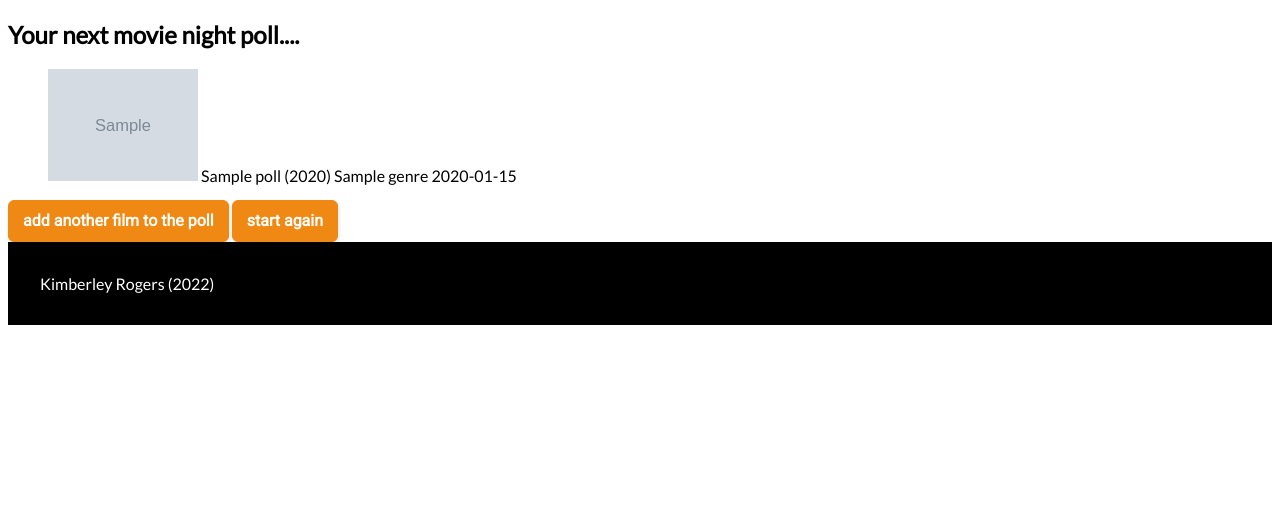
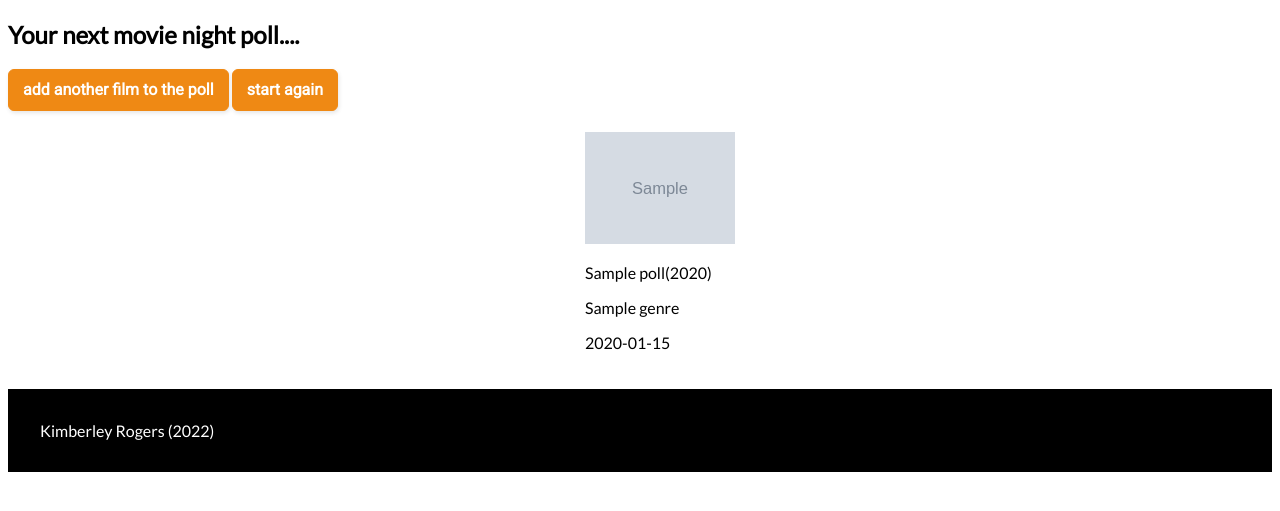
Before and after one commit to kimberleyrogers/movie-night, a Flask app: page /your_poll in a window 1280 px wide. Shown: the part 167-678 px from the top of the page. Run offline with Flask 2, Linux system fonts and the light colour scheme; grey boxes marked "Sample" are stand-in pictures; a database or web service that is not in the repository returns one stand-in record (values such as "Sample title"); some libraries are stand-ins or nearby versions; some web fonts are replaced.

Commit message:
poll page displays dynamically if there is or isn't content

```diff
--- a/app.py
+++ b/app.py
@@ -132,10 +132,11 @@ def add_poll_action():
 @app.route('/your_poll')
 def your_poll():
     poll_content = functions.sql_fetch('SELECT imdb_id, title, img_src, runtime_mins, genre, release_year from poll;')
-    # if poll_content:
-    return render_template('your_poll.html', poll_content = poll_content)
-    # else:
-    #     return render_template('your_poll.html')
+    if poll_content:
+        return render_template('your_poll.html', poll_content = poll_content)
+    else:
+        poll_empty_message = "Your poll is empty. Search for a movie to add to your next movie night poll."
+        return render_template('your_poll.html', poll_empty_message = poll_empty_message)
 
 @app.route('/clear_poll_action')
 def clear_poll_action():
--- a/static/styles.css
+++ b/static/styles.css
@@ -136,7 +136,6 @@ li {
     font-size: 50px;
 }
 
-
 /* for page 'about.html' */
 #about_page_container {
     display: grid;
@@ -222,6 +221,24 @@ li {
     border: 3px solid white;
 }
 
+/* for page 'your_poll.html */
+#your_poll_container {
+    display: grid;
+    grid-template-rows: auto 1fr;
+}
+
+#your_poll_movies {
+    display: flex;
+    flex-wrap: wrap;
+    justify-content: center;
+}
+
+#your_poll_movie {
+    flex: 1 1 150px;
+    flex: 0 1 150px;
+    margin: 5px;
+}
+
 /* general */
 .api_error_message {
     color: red;
--- a/templates/your_poll.html
+++ b/templates/your_poll.html
@@ -1,19 +1,34 @@
 {% extends "base.html" %}
 {% block content %}
 
-<article>
+    <div id="your_poll_container">
+        <article id="your_poll_blurb">
+            {% if poll_empty_message %}
+                <h1>{{ poll_empty_message }}</h1>
+                <a href="/add_movie"><button>search for movies</button></a>
+            {% endif %}
+            {% if poll_content %}
                 <h1>Your next movie night poll....</h1>
-    <ul>
+                <a href="/add_movie"><button>add another film to the poll</button></a>
+                <a href="/clear_poll_action"><button>start again</button></a>
+            {% endif %}
+        </article>
+
+
+        <ul id="your_poll_movies">
             {% for imdb_id, title, img_src, runtime_mins, genre, release_year in poll_content %}
-        <li>
+            <li id="your_poll_movie">
                 <img src="{{ img_src}}" width="150px">
-            {{ id }} {{ title }} ({{ release_year }})
-            {{ genre }} {{ runtime_mins }}
+
+                <p>{{ title }}({{ release_year }})</p>
+                <p>{{ genre }}</p>
+                <p>{{ runtime_mins }}</p>
+
             </li>
             {% endfor %}
         </ul>
-    <a href="/add_movie"><button>add another film to the poll</button></a>
-    <a href="/clear_poll_action"><button>start again</button></a>
-</article>
+
+
+    </div>
 
 {% endblock %}
```
Lines whose indentation alone changed are shown as unchanged.
